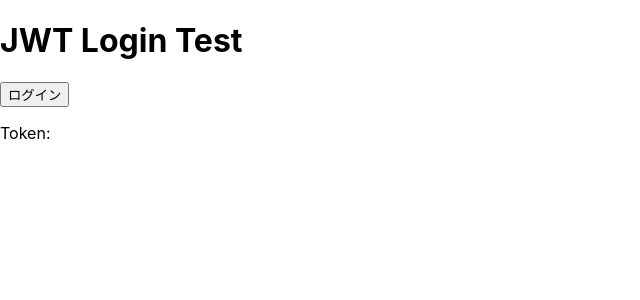
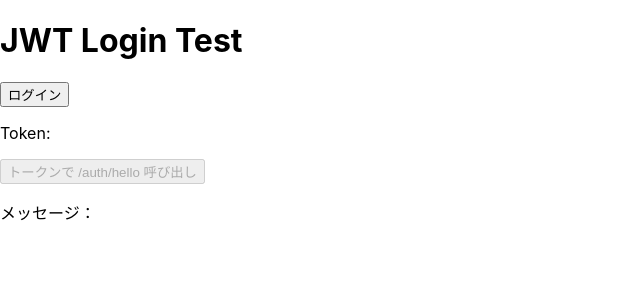
Before and after one commit to yoyoyo0205/react-login-client, a React (Create React App) app: page / in a window 1280 px wide. Shown: the top 300 px of the page, without its empty margins (0-640 px from the left). Built offline with nearby package versions, Linux system fonts and the light colour scheme.

Commit message:
トークン取得とトークンを使ったAPI認証実装

```diff
--- a/src/App.js
+++ b/src/App.js
@@ -3,14 +3,33 @@ import { useState } from 'react';
 
 function App() {
   const [token, setToken] = useState('');
+  const [message, setMessage] = useState('');
 
   const login = async () => {
+    try {
       const response = await axios.post('http://localhost:8080/auth/login', {
         username: 'airi',
         password: 'password',
       });
       setToken(response.data.token);
       console.log('取得したトークン:', response.data.token);
+    } catch (error) {
+      console.log('ログイン失敗:', error);
+    }
+  };
+
+  const getHelloMessage = async () => {
+    try {
+      const response = await axios.get('http://localhost:8080/admin/hello', {
+        headers: {
+          Authorization: `Bearer ${token}`,
+        },
+      });
+      setMessage(response.data);
+    } catch (error) {
+      console.error('hello API 呼び出し失敗:', error);
+      setMessage('API呼び出しに失敗しました。');
+    }
   };
 
   return (
@@ -18,6 +37,11 @@ function App() {
       <h1>JWT Login Test</h1>
       <button onClick={login}>ログイン</button>
       <p>Token: {token}</p>
+
+      <button onClick={getHelloMessage} disabled={!token}>
+        トークンで /auth/hello 呼び出し
+      </button>
+      <p>メッセージ：{message}</p>
     </div>
   );
 }
```
Lines whose indentation alone changed are shown as unchanged.
